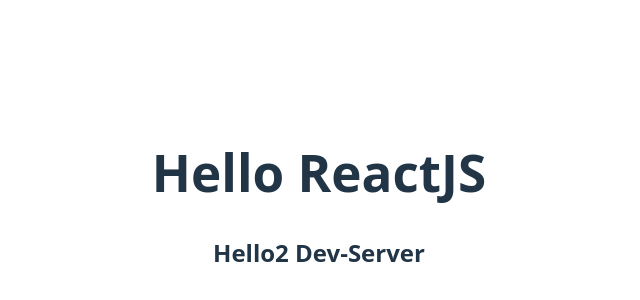
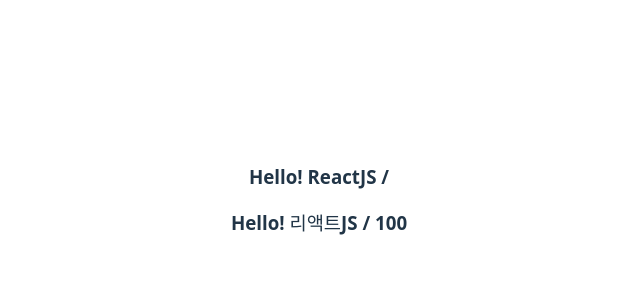
Before and after one commit to nueij0429/React-Basic-App, a React (Vite) app: page / in a window 1280 px wide. Shown: the part 200-500 px from the top of the page, without its empty margins (321-961 px from the left). Built offline with nearby package versions, Linux system fonts and the light colour scheme.

Commit message:
props 문법

```diff
--- a/package.json
+++ b/package.json
@@ -10,6 +10,7 @@
     "preview": "vite preview"
   },
   "dependencies": {
+    "prop-types": "^15.8.1",
     "react": "^19.1.0",
     "react-dom": "^19.1.0"
   },
--- a/src/App.jsx
+++ b/src/App.jsx
@@ -1,11 +1,11 @@
 import './App.css'
+import MyComponent from './components/MyComponent'
 
 function App() {
-  let text = "Dev-Server"
   return (
     <>
-    <h1>Hello ReactJS</h1>
-    <h2>Hello2 {text}</h2>
+      <MyComponent name="ReactJS"/>
+      <MyComponent age={100} />
     </>
   )
 }
--- /dev/null
+++ b/src/components/MyComponent.jsx
@@ -0,0 +1,23 @@
+import { Component } from 'react';
+import PropTypes from 'prop-types';
+
+export default class MyComponent extends Component {
+  render() {
+    //destructuring assignment
+    const { name, age } = this.props;
+    return (
+      <div>
+        <h3>Hello! {name} / {age}</h3>
+      </div>
+    )
+  }
+} //class
+
+MyComponent.defaultProps = {
+    name: '리액트JS'
+};
+
+MyComponent.propTypes = {
+    name: PropTypes.string,
+    age: PropTypes.number.isRequired
+};
```
Also changed, not shown: 1 other file (tests, documents, lock files or other folders).
